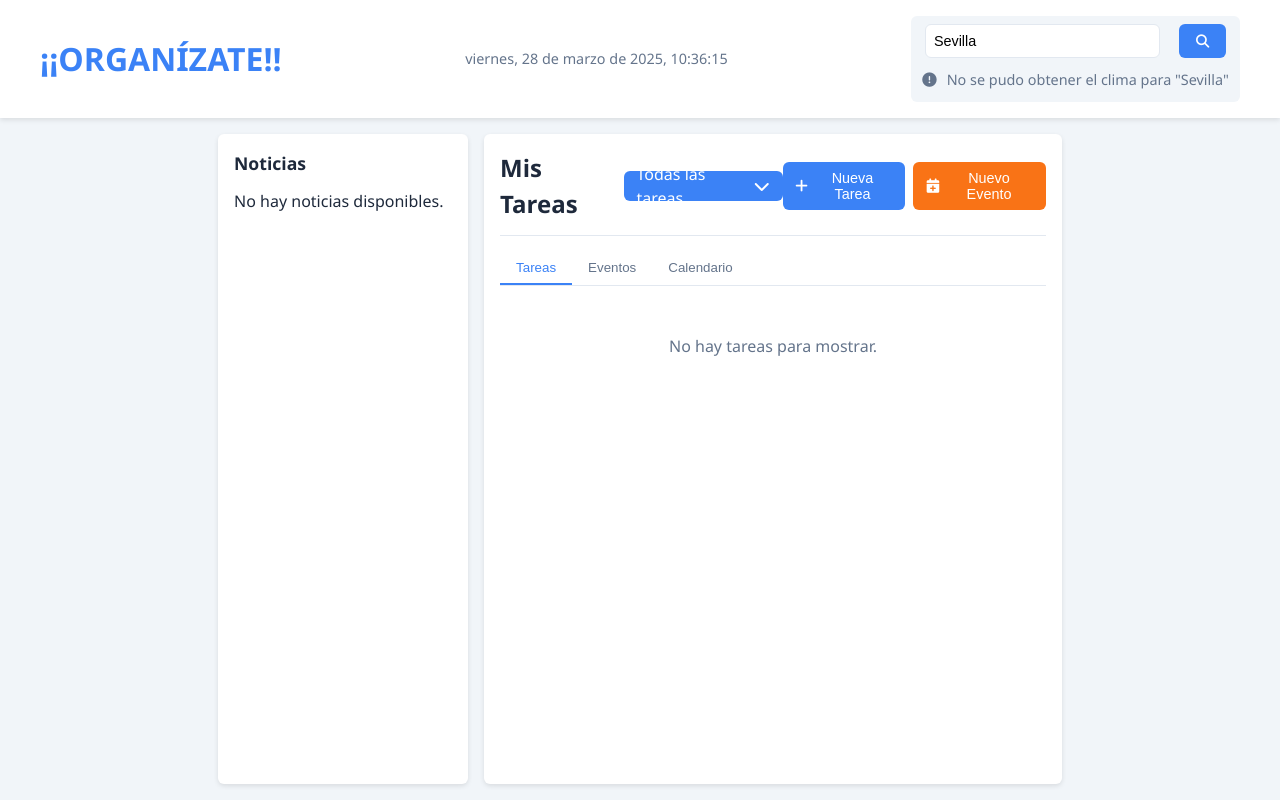
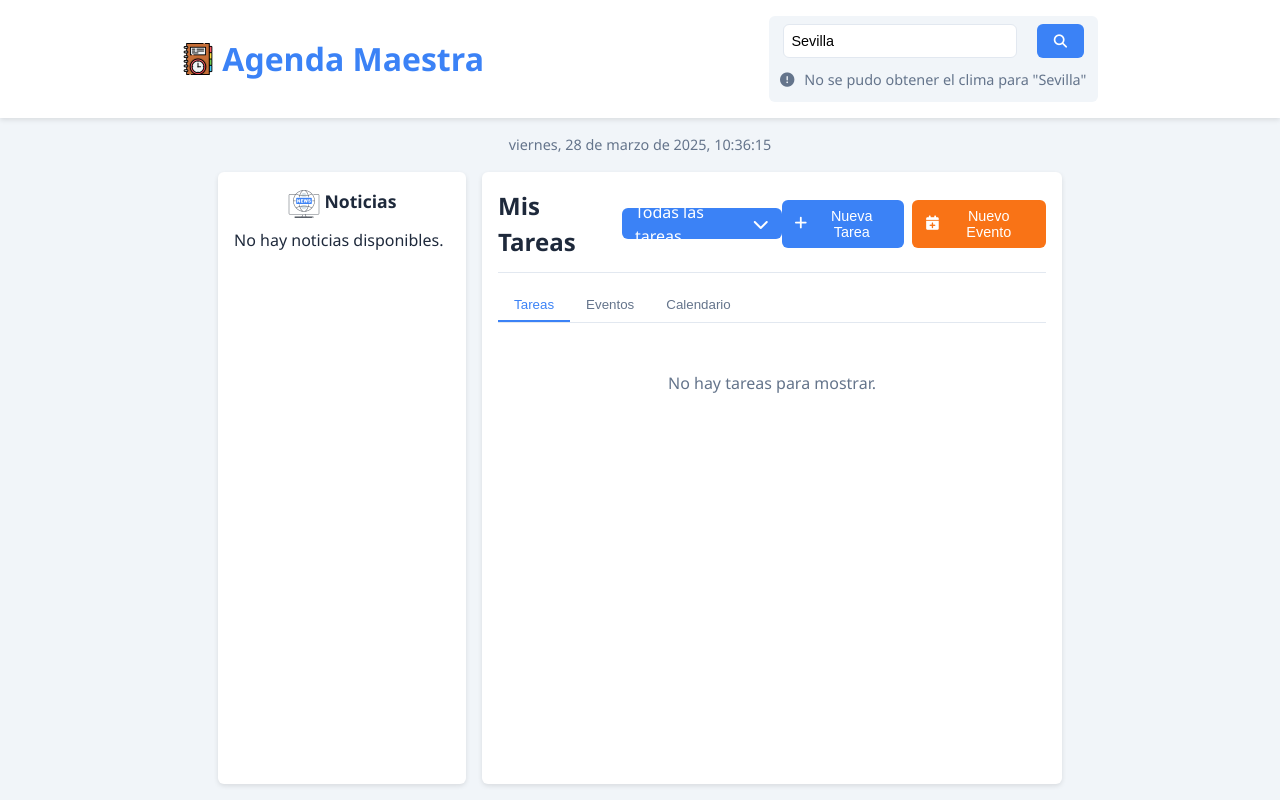
Before and after one commit to AntGom/Todo-Controlado, a plain HTML site: page index.html in a window 1280 px wide. Drawn offline with Linux system fonts and the light colour scheme; no server answers.

Commit message:
redistribucion de header

```diff
--- a/css/base.css
+++ b/css/base.css
@@ -42,9 +42,21 @@ header {
   padding: 1rem;
 }
 
+header img{
+  height: 2rem;
+  width: 2rem;
+}
+
+.logo{
+  display: flex;
+  align-items: center;
+  justify-content: center;
+  gap: 0.5rem;
+}
+
 .header-container {
   display: flex;
-  justify-content: space-between;
+  justify-content: space-around;
   align-items: center;
   max-width: 1200px;
   margin: 0 auto;
@@ -59,6 +71,7 @@ header h1 {
   font-size: 0.9rem;
   color: var(--dark-gray);
   text-align: center;
+  margin-top: 1rem;
 }
 
 /* Weather container */
@@ -143,7 +156,7 @@ header h1 {
 
 /* Sidebar */
 .sidebar {
-  flex: 0 0 250px;
+  flex: 0 0 15.5rem;
   background-color: white;
   border-radius: var(--border-radius);
   box-shadow: var(--shadow);
@@ -225,13 +238,17 @@ header h1 {
   text-align: center;
 }
 
-/* News */
-.news-list {
-  margin-top: 0.8rem;
+/* Noticias */
+
+.news-header{
+  display: flex;
+  justify-content: center;
+  gap: 0.3rem;
+  padding: auto;
+  margin-bottom: 0.5rem;
 }
 
 .news-source-selector {
-  margin-bottom: 1rem;
   padding-bottom: 0.8rem;
   border-bottom: 1px solid var(--light-gray);
 }
@@ -273,7 +290,7 @@ header h1 {
   text-decoration: none;
   font-size: 0.8rem;
   display: inline-block;
-  margin-top: 0.3rem;
+  margin-top: 0rem;
 }
 
 .news-item a:hover {
@@ -286,7 +303,7 @@ header h1 {
     flex-direction: column;
   }
 
-  /* Reordenar elementos en móvil, mostrando primero el planner */
+  /* Reordenar elementos en móvil, mostrando primero el planeador */
   .main-container {
     display: flex;
     flex-direction: column;
@@ -310,6 +327,10 @@ header h1 {
     text-align: center;
   }
 
+  header h1{
+    font-size:1.8rem;
+  }
+
   .weather-container {
     align-items: center;
     width: 100%;
@@ -323,7 +344,4 @@ header h1 {
     flex: 1;
   }
 
-  .weather-info {
-    text-align: center;
-  }
 }
--- a/css/calendar.css
+++ b/css/calendar.css
@@ -99,7 +99,7 @@
 }
 
 .day-current {
-  background-color: var(--primary-color);
+  background-color: var(--success-color);
   color: white;
 }
 
--- a/index.html
+++ b/index.html
@@ -1,19 +1,18 @@
 <!doctype html>
 <html lang="es">
-
 <head>
   <meta charset="UTF-8" />
   <link rel="icon" type="image/svg+xml" href="/vite.svg" />
   <meta name="viewport" content="width=device-width, initial-scale=1.0" />
-  <title>TaskPlanner - Gestión de Tareas</title>
+  <title>Agenda Maestra</title>
   <link rel="stylesheet" href="https://cdnjs.cloudflare.com/ajax/libs/font-awesome/6.4.2/css/all.min.css">
+  <link rel="icon" type="image/png" href="./img/agenda.png">
 
-  <!-- Estilos CSS divididos -->
+  <!--  CSS  -->
   <link rel="stylesheet" href="css/base.css">
   <link rel="stylesheet" href="css/components.css">
   <link rel="stylesheet" href="css/calendar.css">
-
-  <!-- Scripts (orden es crítico) -->
+  <!-- Scripts (orden es crítico, mamonazo!) -->
   <script defer src="core/data.js"></script>
   <script defer src="core/tasks.js"></script>
   <script defer src="core/events.js"></script>
@@ -30,9 +29,10 @@
     <!-- Cabecera -->
     <header>
       <div class="header-container">
-        <h1>¡¡ORGANÍZATE!!</h1>
-        <div id="currentDateTime" class="current-date-time">
-          <!-- La fecha y hora se mostrarán aquí -->
+        <div class="logo">
+          <img src="./img/libreta.png" alt="">
+          <h1>Agenda Maestra</h1>
+
         </div>
         <div class="weather-container">
           <div class="weather-search">
@@ -41,17 +41,23 @@
           </div>
           <div id="weatherInfo" class="weather-info"></div>
         </div>
+
       </div>
     </header>
+    <div id="currentDateTime" class="current-date-time">
+      <!-- Fecha y hora aquí -->
+    </div>
 
     <!-- Contenedor prpal -->
     <div class="main-container">
       <!-- Sidebar -->
       <div class="sidebar">
+        <div class="news-container">
+          <div class="news-header">
+            <img src="./img/noticias.png" alt="">
+            <h2>Noticias</h2>
+          </div>
 
-
-        <div class="news-container">
-          <h2>Noticias</h2>
           <div id="newsList" class="news-list"></div>
         </div>
       </div>
@@ -97,11 +103,11 @@
         </div>
 
         <div id="tasksList" class="tasks-list">
-          <!-- Las tareas se cargan aquí -->
+          <!-- Tareas se cargan aquí -->
         </div>
 
         <div id="eventsList" class="events-list hidden">
-          <!-- Los eventos se cargan aquí -->
+          <!-- Eventos se cargan aquí -->
         </div>
 
         <div id="calendarView" class="calendar-view hidden">
@@ -123,14 +129,14 @@
               <div>Dom</div>
             </div>
             <div id="calendarDaysGrid" class="calendar-grid">
-              <!-- Los días del calendario se generarán aquí -->
+              <!-- Días del calendario se generarán aquí -->
             </div>
           </div>
         </div>
       </div>
     </div>
 
-    <!-- Modal para añadir/editar tarea -->
+    <!-- Modal añadir/editar tarea -->
     <div id="taskModal" class="modal">
       <div class="modal-content">
         <span class="close-modal">&times;</span>
@@ -162,7 +168,7 @@
       </div>
     </div>
 
-    <!-- Modal para añadir/editar evento -->
+    <!-- Modal añadir/editar evento -->
     <div id="eventModal" class="modal">
       <div class="modal-content">
         <span class="close-modal">&times;</span>
--- a/ui/core.js
+++ b/ui/core.js
@@ -107,7 +107,6 @@ async function loadNews(source = null) {
     const sourceSelector = document.createElement("div");
     sourceSelector.className = "news-source-selector";
     sourceSelector.innerHTML = `
-      <label for="newsSource">Fuente de noticias:</label>
       <select id="newsSource">
         ${createNewsSourceOptions()}
       </select>
```
Also changed, not shown: img/agenda.png (added), img/libreta.png (added), img/noticias.png (added).
